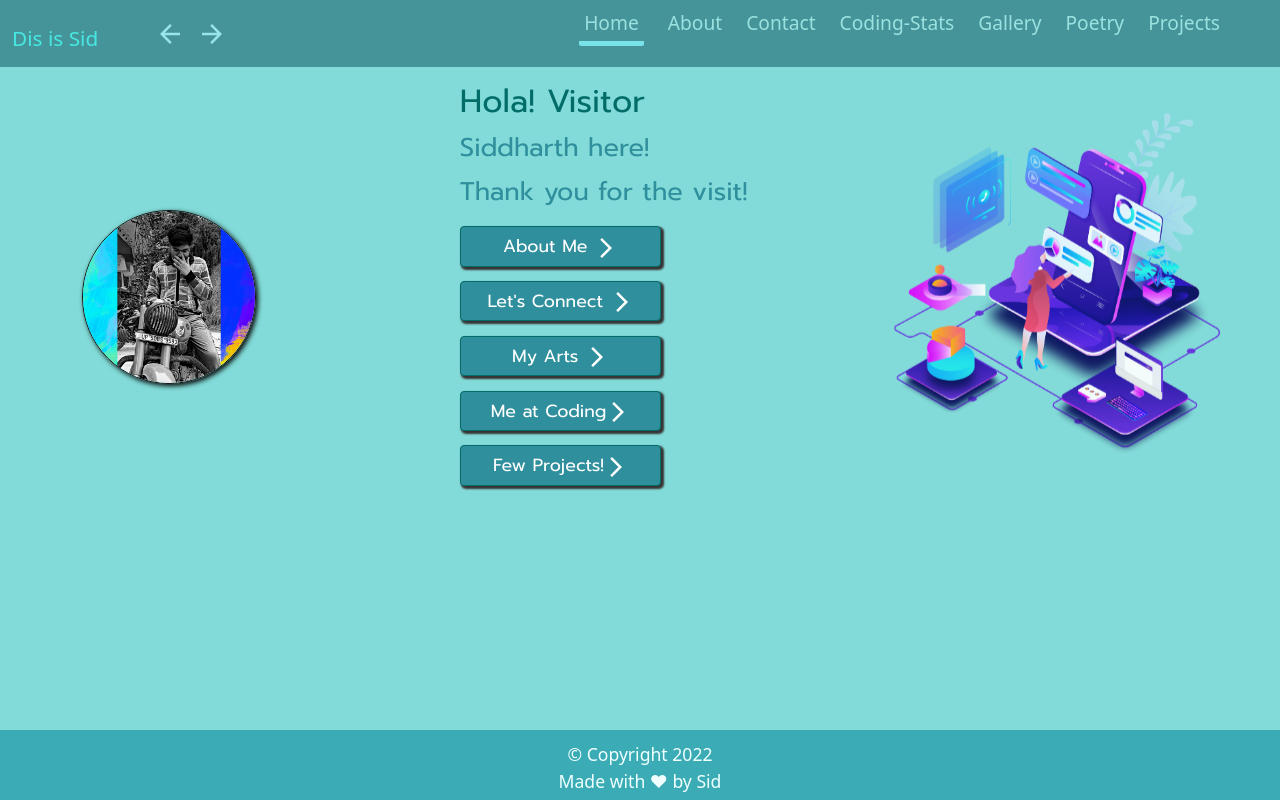
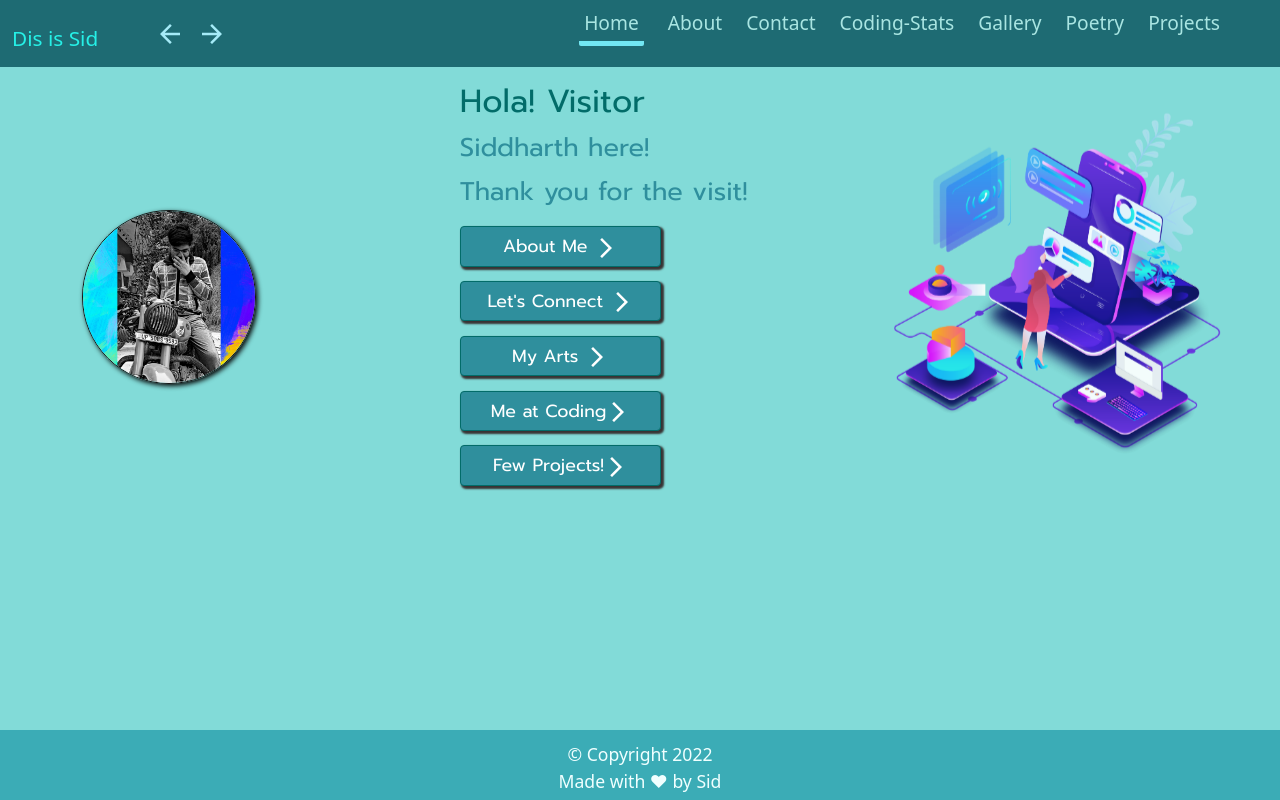
Before and after one commit to siddharthsinghvats/me, a React (Create React App) app: page / in a window 1280 px wide. Built offline with nearby package versions, Linux system fonts and the light colour scheme.

Commit message:
change opacity of navbar

```diff
--- a/src/index.css
+++ b/src/index.css
@@ -18,7 +18,7 @@ body {
 .navbar {
   background-color: #064f5b !important;
   width: 100vw !important;
-  opacity: 0.5!important;
+  opacity: 0.8!important;
 }
 .nav-item {
   margin-bottom: 20px !important;
```
